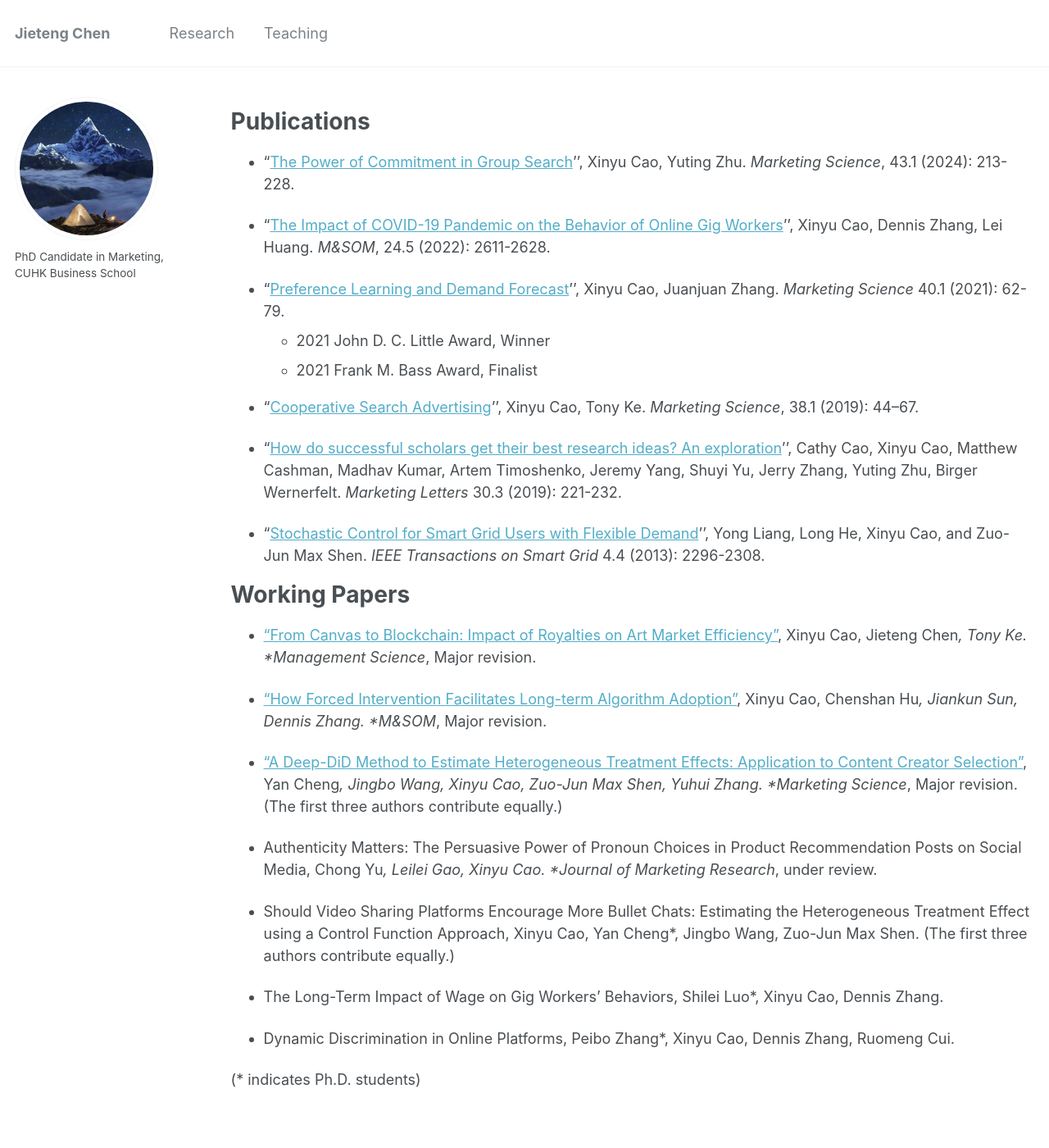
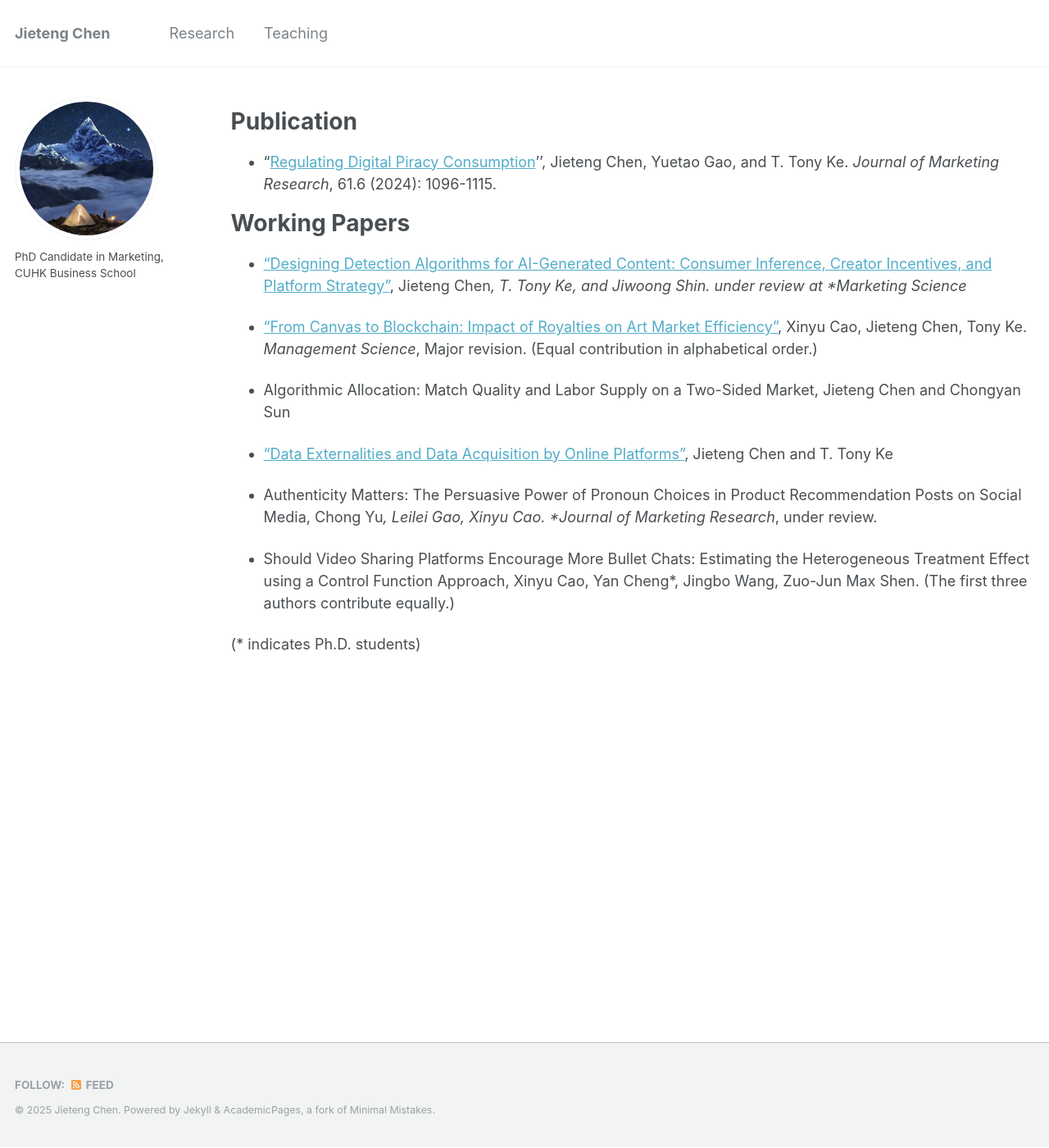
Before and after one commit to JietengChen/jietengchen.github.io, a Jekyll site: the page built from _pages/research.md, in a window 1280 px wide and 1400 px high. Shown: the whole window at 82% size. Built offline with Jekyll 4.4.1, drawn with Linux system fonts in a browser that asks for light colours.

Commit message:
research

```diff
--- a/_pages/research.md
+++ b/_pages/research.md
@@ -5,39 +5,28 @@ permalink: /research/
 author_profile: true
 ---
 
-Publications
+Publication
 ======
-* "[The Power of Commitment in Group Search](https://pubsonline.informs.org/doi/abs/10.1287/mksc.2023.1447?journalCode=mksc)'', Xinyu Cao, Yuting Zhu. *Marketing Science*, 43.1 (2024): 213-228.
-
-* "[The Impact of COVID-19 Pandemic on the Behavior of Online Gig Workers](https://pubsonline.informs.org/doi/10.1287/msom.2022.1113)'', Xinyu Cao, Dennis Zhang, Lei Huang. *M&SOM*, 24.5 (2022): 2611-2628.
-
-* "[Preference Learning and Demand Forecast](https://pubsonline.informs.org/doi/abs/10.1287/mksc.2020.1238)'', Xinyu Cao, Juanjuan Zhang. *Marketing Science* 40.1 (2021): 62-79.
-  + 2021 John D. C. Little Award, Winner
-  + 2021 Frank M. Bass Award, Finalist
-
-* "[Cooperative Search Advertising](https://pubsonline.informs.org/doi/abs/10.1287/mksc.2018.1111)'', Xinyu Cao, Tony Ke. *Marketing Science*, 38.1 (2019): 44–67.
-
-* "[How do successful scholars get their best research ideas? An exploration](https://link.springer.com/article/10.1007/s11002-019-09506-7)'', Cathy Cao, Xinyu Cao, Matthew Cashman, Madhav Kumar, Artem Timoshenko, Jeremy Yang, Shuyi Yu, Jerry Zhang, Yuting Zhu, Birger Wernerfelt. *Marketing Letters* 30.3 (2019): 221-232.
-
-* "[Stochastic Control for Smart Grid Users with Flexible Demand](https://ieeexplore.ieee.org/document/6558842)'', Yong Liang, Long He, Xinyu Cao, and Zuo-Jun Max Shen. *IEEE Transactions on Smart Grid* 4.4 (2013): 2296-2308.
+* "[Regulating Digital Piracy Consumption](https://journals.sagepub.com/doi/10.1177/00222437241256372)'', Jieteng Chen, Yuetao Gao, and T. Tony Ke. *Journal of Marketing Research*, 61.6 (2024): 1096-1115.
 
 
 
 Working Papers
 ======
+* ["Designing Detection Algorithms for AI-Generated Content: Consumer Inference, Creator Incentives, and Platform Strategy"](https://jietengchen.github.io/files/detection_JMP.pdf), Jieteng Chen*, T. Tony Ke, and Jiwoong Shin. under review at *Marketing Science*
 
-* ["From Canvas to Blockchain: Impact of Royalties on Art Market Efficiency"](https://ssrn.com/abstract=4609653), Xinyu Cao, Jieteng Chen*, Tony Ke. *Management Science*, Major revision.
+* ["From Canvas to Blockchain: Impact of Royalties on Art Market Efficiency"](https://jietengchen.github.io/files/art.pdf), Xinyu Cao, Jieteng Chen, Tony Ke. *Management Science*, Major revision.  (Equal contribution in alphabetical order.)
 
-* ["How Forced Intervention Facilitates Long-term Algorithm Adoption"](https://ssrn.com/abstract=3640862), Xinyu Cao, Chenshan Hu*, Jiankun Sun, Dennis Zhang. *M&SOM*, Major revision.
+* Algorithmic Allocation: Match Quality and Labor Supply on a Two-Sided Market, Jieteng Chen and Chongyan Sun
 
-* ["A Deep-DiD Method to Estimate Heterogeneous Treatment Effects: Application to Content Creator Selection"](https://ssrn.com/abstract=4622422), Yan Cheng*, Jingbo Wang, Xinyu Cao, Zuo-Jun Max Shen, Yuhui Zhang. *Marketing Science*, Major revision. (The first three authors contribute equally.)
+* ["Data Externalities and Data Acquisition by Online Platforms"](https://jietengchen.github.io/files/data_externalities.pdf), Jieteng Chen and T. Tony Ke
+
+
 
 * Authenticity Matters: The Persuasive Power of Pronoun Choices in Product Recommendation Posts on Social Media, Chong Yu*, Leilei Gao, Xinyu Cao. *Journal of Marketing Research*, under review.
 
 * Should Video Sharing Platforms Encourage More Bullet Chats: Estimating the Heterogeneous Treatment Effect using a Control Function Approach, Xinyu Cao, Yan Cheng*, Jingbo Wang, Zuo-Jun Max Shen. (The first three authors contribute equally.)
 
-* The Long-Term Impact of Wage on Gig Workers’ Behaviors, Shilei Luo*, Xinyu Cao, Dennis Zhang.
 
-* Dynamic Discrimination in Online Platforms, Peibo Zhang*, Xinyu Cao, Dennis Zhang, Ruomeng Cui.
 
 (* indicates Ph.D. students)
```
Also changed, not shown: 5 other files.
